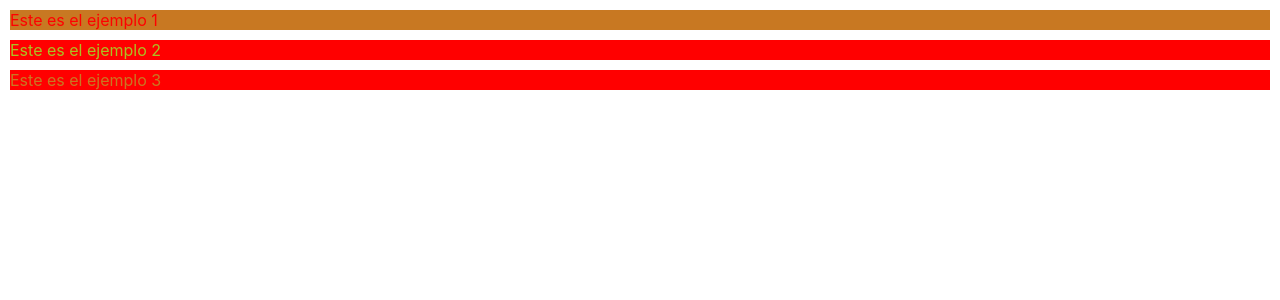
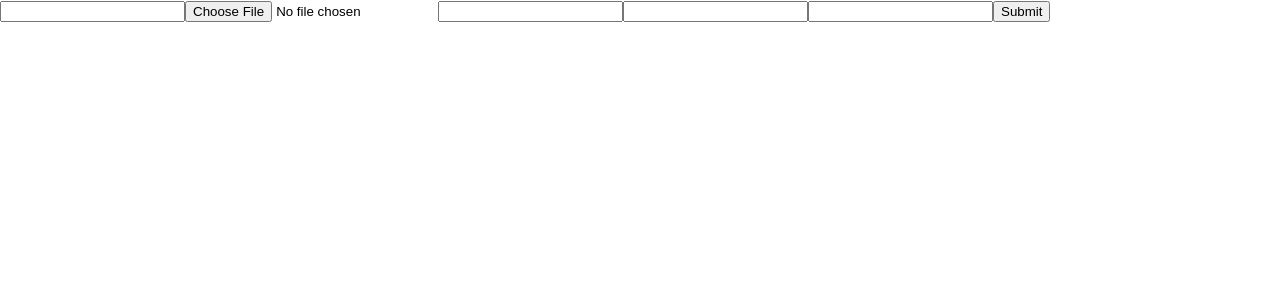
Before and after one commit to hanrike/ExplicacionEstilos, a React (Create React App) app: page / in a window 1280 px wide. Shown: the top 300 px of the page. Built offline with nearby package versions, Linux system fonts and the light colour scheme.

Commit message:
agregar explicacion de forms

```diff
--- a/src/App.css
+++ b/src/App.css
@@ -1,38 +1,10 @@
-.App {
-  text-align: center;
+.App{
+  display: flex;
 }
 
-.App-logo {
-  height: 40vmin;
-  pointer-events: none;
-}
-
-@media (prefers-reduced-motion: no-preference) {
-  .App-logo {
-    animation: App-logo-spin infinite 20s linear;
-  }
-}
-
-.App-header {
-  background-color: #282c34;
-  min-height: 100vh;
+.form{
   display: flex;
   flex-direction: column;
+  justify-content: center;
   align-items: center;
-  justify-content: center;
-  font-size: calc(10px + 2vmin);
-  color: white;
 }
-
-.App-link {
-  color: #61dafb;
-}
-
-@keyframes App-logo-spin {
-  from {
-    transform: rotate(0deg);
-  }
-  to {
-    transform: rotate(360deg);
-  }
-}
--- a/src/App.js
+++ b/src/App.js
@@ -1,12 +1,22 @@
 import logo from './logo.svg';
-import './styles/styles.scss';
+import './App.css';
 
 function App() {
   return (
-    <div className="App">
-      <div className='fondo1'>Este es el ejemplo 1</div>
-      <div className='fondo2'>Este es el ejemplo 2</div>
-      <div className='fondo3'>Este es el ejemplo 3</div>
+    <div className='App'>
+      <form>
+        <input type='email '/>
+
+        <input type='file' />
+
+        <input type='number' max={10} />
+
+        <input type='text' required />
+
+        <input type='password' />
+
+        <button>Submit</button>
+      </form>
 
     </div>
   );
```
